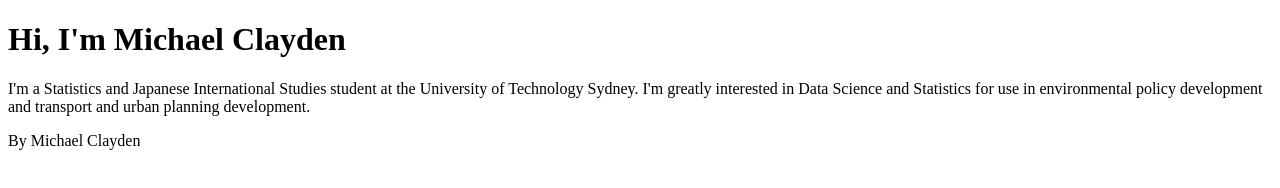
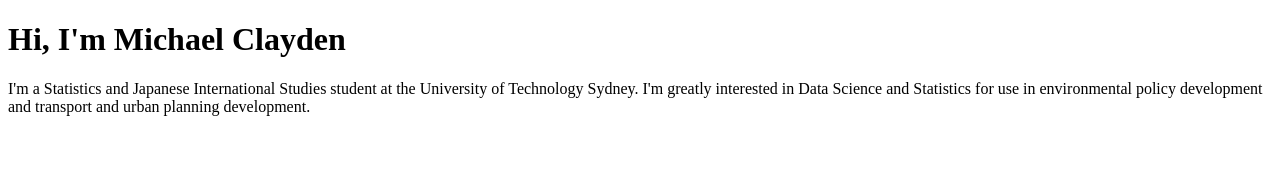
Before and after one commit to ArchangelEkim/personal-website, a website: page public/index.html in a window 1280 px wide. Drawn offline with Linux system fonts and the light colour scheme.

Commit message:
Deleted previous update

```diff
--- a/public/index.html
+++ b/public/index.html
@@ -10,8 +10,5 @@
             Technology Sydney. I'm greatly interested in Data Science and Statistics for use
             in environmental policy development and transport and urban planning development.
         </p>
-        <p>
-            By Michael Clayden
-        </p>
     </body>
 </html>
```
